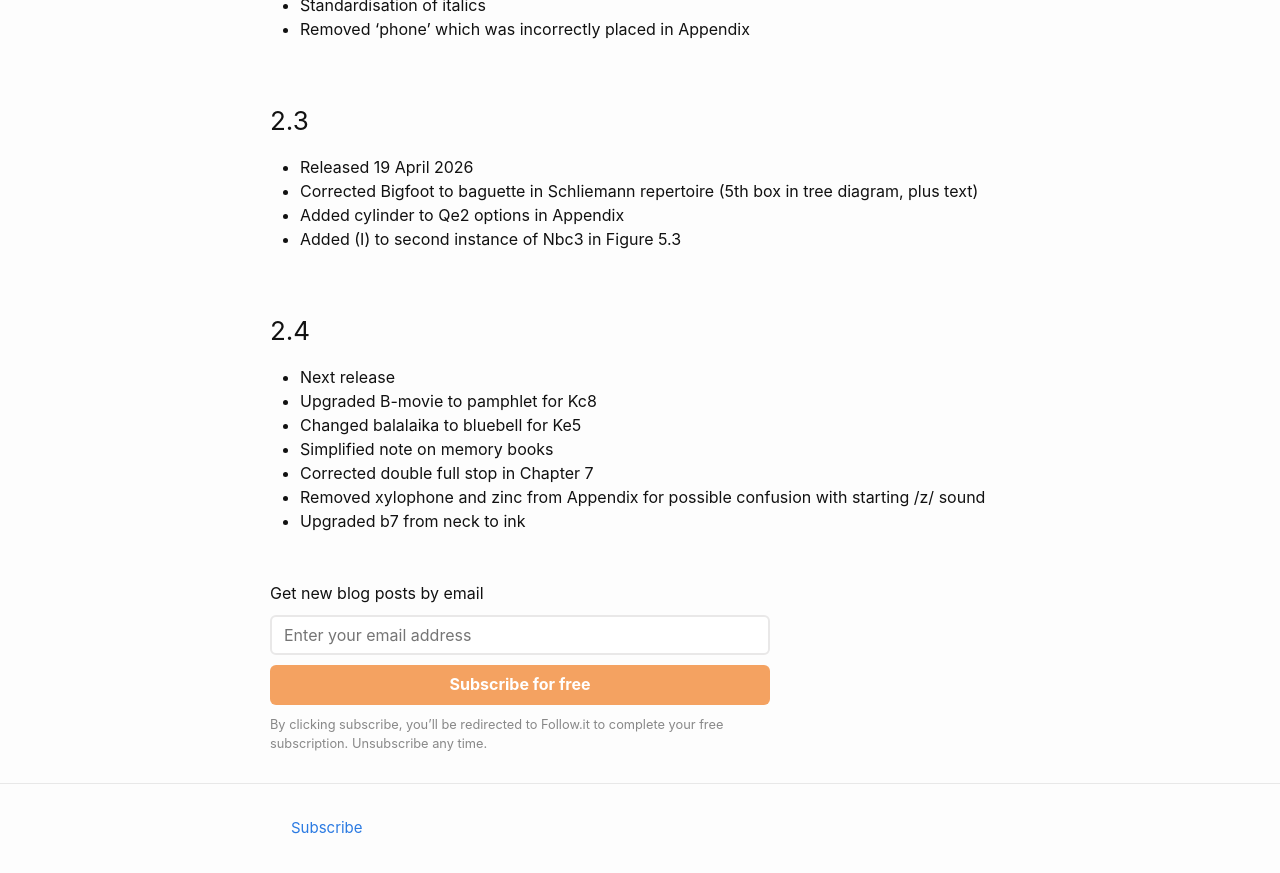
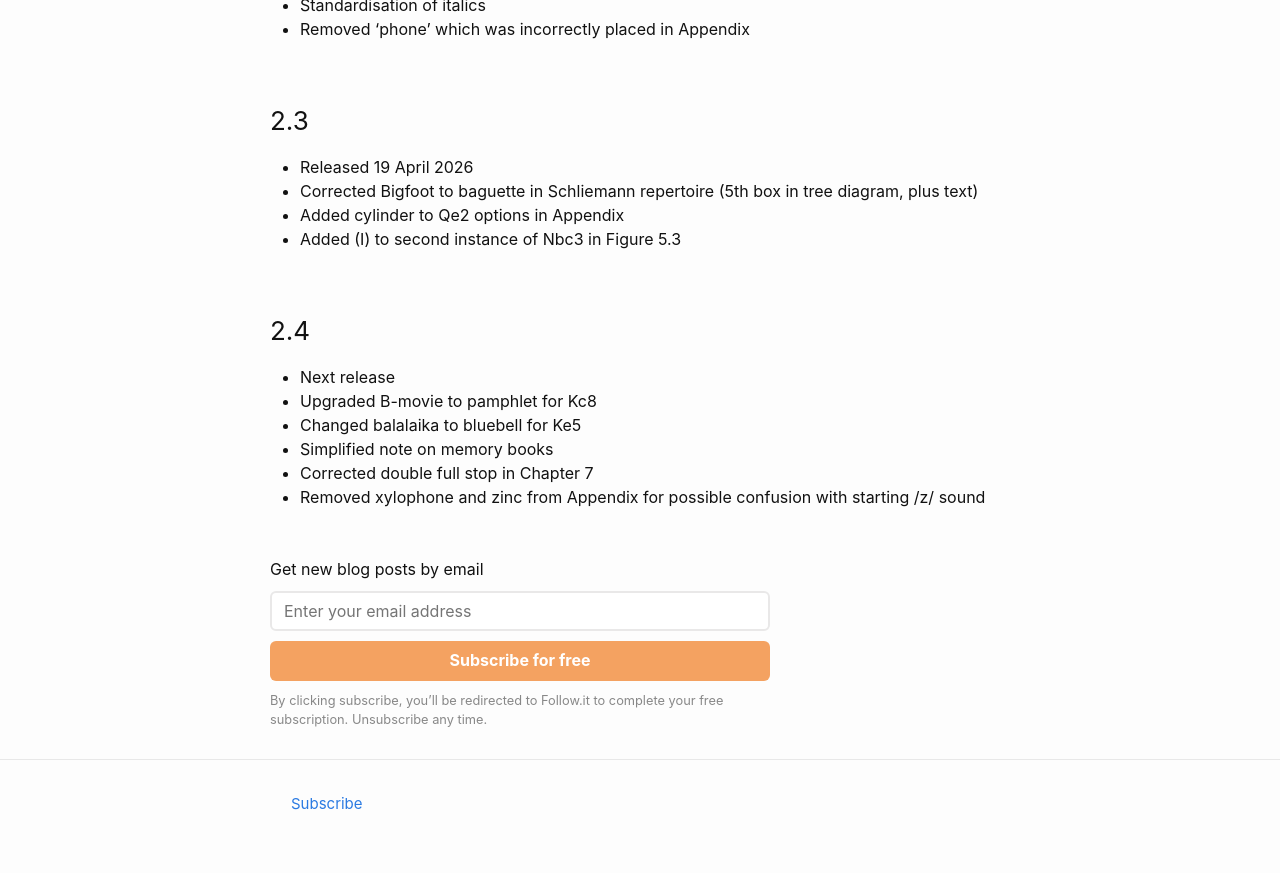
Before and after one commit to liontailedmacaque/liontailedmacaque.github.io, a Jekyll site: the page built from chessmemorypalace/versions.md, in a window 1280 px wide and 900 px high, scrolled down 4573 px. Shown: the top 873 px of the window. Built offline with Jekyll 4.4.1, drawn with Linux system fonts in a browser that asks for light colours.

Commit message:
Update versions.md

```diff
--- a/chessmemorypalace/versions.md
+++ b/chessmemorypalace/versions.md
@@ -128,4 +128,3 @@ This page lists the versions and the changes that have been made. The most signi
 - Simplified note on memory books
 - Corrected double full stop in Chapter 7
 - Removed xylophone and zinc from Appendix for possible confusion with starting /z/ sound
-- Upgraded b7 from neck to ink
```
